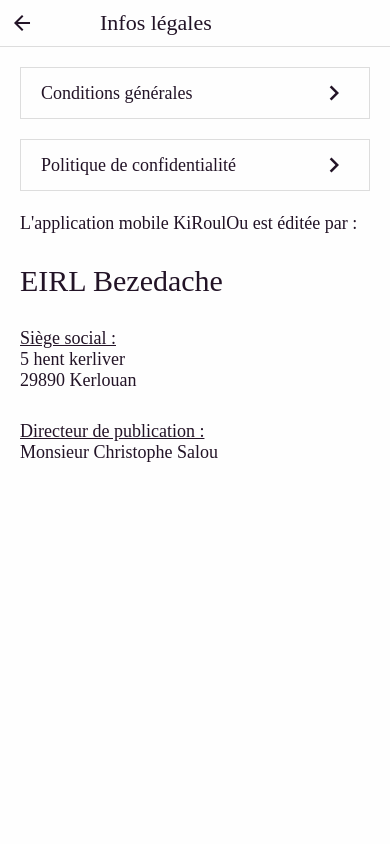
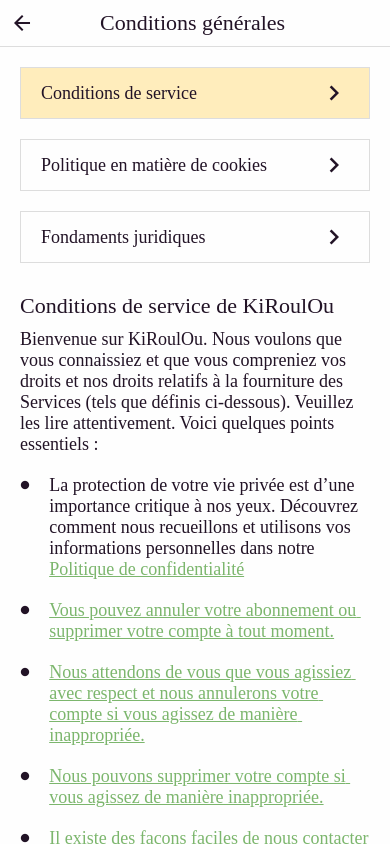
Before and after one commit to bezedache29/kiroulou-app, a React Native app: screen /TermsAndConditions in a window 390 px wide. Built offline with nearby package versions, Linux system fonts and the light colour scheme.

Commit message:
Template Conditions générales + custom buttons

```diff
--- a/App.jsx
+++ b/App.jsx
@@ -16,6 +16,7 @@
 import CustomStatusBar from './src/components/CustomStatusBar'
 import ForgotPasswordScreen from './src/screens/auth/ForgotPasswordScreen'
 import LegalInfo from './src/screens/legals/LegalInfo'
+import TermsAndConditions from './src/screens/legals/TermsAndConditions'
 
 const AppStack = createNativeStackNavigator()
 
@@ -44,6 +45,10 @@
             <AppStack.Screen name="Home" component={HomeScreen} />
             <AppStack.Screen name="Login" component={LoginScreen} />
             <AppStack.Screen
+              name="TermsAndConditions"
+              component={TermsAndConditions}
+            />
+            <AppStack.Screen
               name="ForgotPassword"
               component={ForgotPasswordScreen}
             />
--- a/src/assets/styles/styles.js
+++ b/src/assets/styles/styles.js
@@ -12,6 +12,8 @@
 export const eggplantColor = '#370028'
 export const pinkColor = '#d58490'
 export const blueColor = '#77b5fe'
+// export const blackColor = '#1c1c1c'
+export const blackColor = '#606060'
 export const grayColor = '#ddd'
 
 export const dangerColor = '#ff0921'
@@ -32,6 +34,10 @@
   fontSize: 30,
   fontFamily: 'Amaranth-Bold',
 }
+export const TitleH4 = {
+  fontSize: 22,
+  fontFamily: 'Amaranth-Bold',
+}
 export const defaultText = {
   fontSize: 18,
   fontFamily: 'Amaranth-Regular',
@@ -46,6 +52,12 @@
 export const labelNavigation = {
   fontFamily: 'Amaranth-Bold',
   fontSize: 22,
+}
+export const defaultLink = {
+  textDecorationLine: 'underline',
+  textDecorationColor: darkPrimaryColor,
+  fontSize: 18,
+  fontFamily: 'Amaranth-Regular',
 }
 
 // MARGINS
@@ -64,22 +76,25 @@
 export const mt20 = {
   marginTop: 20,
 }
+export const mt30 = {
+  marginTop: 30,
+}
 export const mt50 = {
   marginTop: 50,
 }
 export const mb30 = {
   marginBottom: 30,
 }
-export const marginVertical50 = {
+export const my50 = {
   marginVertical: 50,
+}
+export const mx20 = {
+  marginHorizontal: 20,
 }
 export const my30 = {
   marginVertical: 30,
 }
-export const my50 = {
-  marginVertical: 50,
-}
-export const marginVertical10 = {
+export const my10 = {
   marginVertical: 10,
 }
 
--- a/src/components/CustomButtonInfo.jsx
+++ b/src/components/CustomButtonInfo.jsx
@@ -3,25 +3,35 @@
 import MaterialIcons from 'react-native-vector-icons/MaterialIcons'
 import { defaultText } from '../assets/styles/styles'
 
-const CustomButtonInfo = ({ title, colors, onPress }) => (
+const CustomButtonInfo = ({ title, colors, onPress, route }) => (
   <TouchableOpacity
     style={[
       styles.container,
       {
         borderColor: colors.border,
-        backgroundColor: colors.backgroundColorBtn,
+        backgroundColor: route
+          ? colors.backgroundColorBtnActive
+          : colors.backgroundColorBtn,
       },
     ]}
     onPress={onPress}
+    disabled={!!route}
   >
     <View style={styles.containerText}>
-      <Text style={[defaultText, { color: colors.text }]}>{title}</Text>
+      <Text
+        style={[
+          defaultText,
+          { color: route ? colors.textBtnActive : colors.text },
+        ]}
+      >
+        {title}
+      </Text>
     </View>
     <View style={styles.icon}>
       <MaterialIcons
         name="keyboard-arrow-right"
         size={30}
-        color={colors.text}
+        color={route ? colors.textBtnActive : colors.text}
       />
     </View>
   </TouchableOpacity>
--- /dev/null
+++ b/src/components/TermsAndConditions/CustomLI.jsx
@@ -0,0 +1,26 @@
+import { View, Text, TouchableOpacity } from 'react-native'
+import React from 'react'
+import MaterialIcons from 'react-native-vector-icons/MaterialIcons'
+import { defaultLink, defaultText, mt20 } from '../../assets/styles/styles'
+
+const CustomLI = ({ colors, text, link, onPress }) => (
+  <View style={[mt20, { flexDirection: 'row' }]}>
+    <View style={{ flex: 1, marginTop: 5 }}>
+      <MaterialIcons name="circle" size={10} color={colors.text} />
+    </View>
+    {text ? (
+      <Text style={[defaultText, { flex: 11, color: colors.text }]}>
+        {text}{' '}
+        <TouchableOpacity onPress={onPress}>
+          <Text style={[defaultLink, { color: colors.link }]}>{link}</Text>
+        </TouchableOpacity>
+      </Text>
+    ) : (
+      <TouchableOpacity onPress={onPress} style={{ flex: 11 }}>
+        <Text style={[defaultLink, { color: colors.link }]}>{link}</Text>
+      </TouchableOpacity>
+    )}
+  </View>
+)
+
+export default CustomLI
--- a/src/hooks/useMyTheme.jsx
+++ b/src/hooks/useMyTheme.jsx
@@ -10,6 +10,8 @@
   DarkTheme as PaperDarkTheme,
 } from 'react-native-paper'
 import {
+  beigeColor,
+  blackColor,
   darkColor,
   darkPrimaryColor,
   eggplantColor,
@@ -27,10 +29,13 @@
       ...PaperDefaultTheme.colors,
       background: whiteColor,
       text: darkColor,
+      textSecondary: blackColor,
       icon: darkPrimaryColor,
       link: darkPrimaryColor,
       border: grayColor,
       backgroundColorBtn: whiteColor,
+      backgroundColorBtnActive: beigeColor,
+      textBtnActive: darkColor,
     },
   }
 
@@ -42,10 +47,13 @@
       ...PaperDarkTheme.colors,
       background: darkColor,
       text: whiteColor,
+      textSecondary: whiteColor,
       icon: darkPrimaryColor,
       link: primaryColor,
       border: whiteColor,
       backgroundColorBtn: eggplantColor,
+      backgroundColorBtnActive: beigeColor,
+      textBtnActive: darkColor,
     },
   }
 
--- a/src/screens/auth/ForgotPasswordScreen.jsx
+++ b/src/screens/auth/ForgotPasswordScreen.jsx
@@ -10,8 +10,8 @@
 import {
   defaultContainer,
   defaultText,
-  marginVertical50,
   mt50,
+  my50,
   ph25,
 } from '../../assets/styles/styles'
 
@@ -60,7 +60,7 @@
           animation="fadeInUpBig"
           style={{ flex: 3, backgroundColor: colors.background }}
         >
-          <Text style={[defaultText, marginVertical50, { color: colors.text }]}>
+          <Text style={[defaultText, my50, { color: colors.text }]}>
             Envoyez-moi un e-mail avec un lien pour redéfinir mon mot de passe.
           </Text>
 
--- a/src/screens/legals/LegalInfo.jsx
+++ b/src/screens/legals/LegalInfo.jsx
@@ -6,9 +6,9 @@
 import {
   defaultContainer,
   defaultText,
-  marginVertical10,
   mb30,
   mt20,
+  my10,
   my30,
   TitleH3,
 } from '../../assets/styles/styles'
@@ -35,11 +35,13 @@
 
           <CustomButtonInfo
             title="Conditions générales"
-            onPress={() => {}}
+            onPress={() => {
+              navigation.navigate('TermsAndConditions')
+            }}
             colors={colors}
           />
 
-          <View style={marginVertical10} />
+          <View style={my10} />
 
           <CustomButtonInfo
             title="Politique de confidentialité"
--- /dev/null
+++ b/src/screens/legals/TermsAndConditions.jsx
@@ -0,0 +1,61 @@
+import { Text } from 'react-native'
+import React from 'react'
+
+import { useTheme } from 'react-native-paper'
+
+import { defaultText } from '../../assets/styles/styles'
+
+import CustomLI from '../../components/TermsAndConditions/CustomLI'
+import TermsAndConditionsTemplate from './TermsAndConditions/TermsAndConditionsTemplate'
+
+const TermsAndConditions = ({ navigation }) => {
+  const { colors } = useTheme()
+
+  return (
+    <TermsAndConditionsTemplate
+      navigation={navigation}
+      title="Conditions de service de KiRoulOu"
+      route="service"
+    >
+      <Text style={[defaultText, { color: colors.text }]}>
+        Bienvenue sur KiRoulOu. Nous voulons que vous connaissiez et que vous
+        compreniez vos droits et nos droits relatifs à la fourniture des
+        Services (tels que définis ci-dessous). Veuillez les lire attentivement.
+        Voici quelques points essentiels :
+      </Text>
+
+      <CustomLI
+        colors={colors}
+        text="La protection de votre vie privée est d’une importance critique à nos yeux. Découvrez comment nous recueillons et utilisons vos informations personnelles dans notre"
+        link="Politique de confidentialité"
+        onPress={() => {}}
+      />
+
+      <CustomLI
+        colors={colors}
+        link="Vous pouvez annuler votre abonnement ou supprimer votre compte à tout moment."
+        onPress={() => {}}
+      />
+
+      <CustomLI
+        colors={colors}
+        link="Nous attendons de vous que vous agissiez avec respect et nous annulerons votre compte si vous agissez de manière inappropriée."
+        onPress={() => {}}
+      />
+
+      <CustomLI
+        colors={colors}
+        link="Nous pouvons supprimer votre compte si vous agissez de manière inappropriée."
+        onPress={() => {}}
+      />
+
+      <CustomLI
+        colors={colors}
+        link="Il existe des façons faciles de nous contacter si vous avez des questions ou pour obtenir de l’aide."
+        onPress={() => {}}
+      />
+    </TermsAndConditionsTemplate>
+  )
+}
+
+export default TermsAndConditions
--- /dev/null
+++ b/src/screens/legals/TermsAndConditions/TermsAndConditionsTemplate.jsx
@@ -0,0 +1,69 @@
+import { View, Text, SafeAreaView, ScrollView } from 'react-native'
+import React from 'react'
+
+import * as Animatable from 'react-native-animatable'
+
+import { useTheme } from 'react-native-paper'
+
+import {
+  defaultContainer,
+  mt10,
+  mt20,
+  mx20,
+  my10,
+  my30,
+  TitleH4,
+} from '../../../assets/styles/styles'
+
+import CustomLabelNavigation from '../../../components/CustomLabelNavigation'
+import CustomButtonInfo from '../../../components/CustomButtonInfo'
+
+const TermsAndConditionsTemplate = ({ navigation, title, children, route }) => {
+  const { colors } = useTheme()
+  return (
+    <SafeAreaView
+      style={[defaultContainer, { backgroundColor: colors.background }]}
+    >
+      <CustomLabelNavigation
+        label="Conditions générales"
+        colors={colors}
+        onPress={() => navigation.goBack()}
+      />
+
+      <ScrollView>
+        <View style={mt20} />
+
+        <CustomButtonInfo
+          title="Conditions de service"
+          onPress={() => {}}
+          colors={colors}
+          route={route === 'service' ? route : ''}
+        />
+
+        <View style={my10} />
+
+        <CustomButtonInfo
+          title="Politique en matière de cookies"
+          onPress={() => {}}
+          colors={colors}
+          route={route === 'cookies' ? route : ''}
+        />
+
+        <View style={my10} />
+
+        <CustomButtonInfo
+          title="Fondaments juridiques"
+          onPress={() => {}}
+          colors={colors}
+          route={route === 'legal' ? route : ''}
+        />
+        <Animatable.View animation="fadeInUpBig" style={[my30, mx20]}>
+          <Text style={[TitleH4, { color: colors.text }]}>{title}</Text>
+          <View style={mt10}>{children}</View>
+        </Animatable.View>
+      </ScrollView>
+    </SafeAreaView>
+  )
+}
+
+export default TermsAndConditionsTemplate
```
